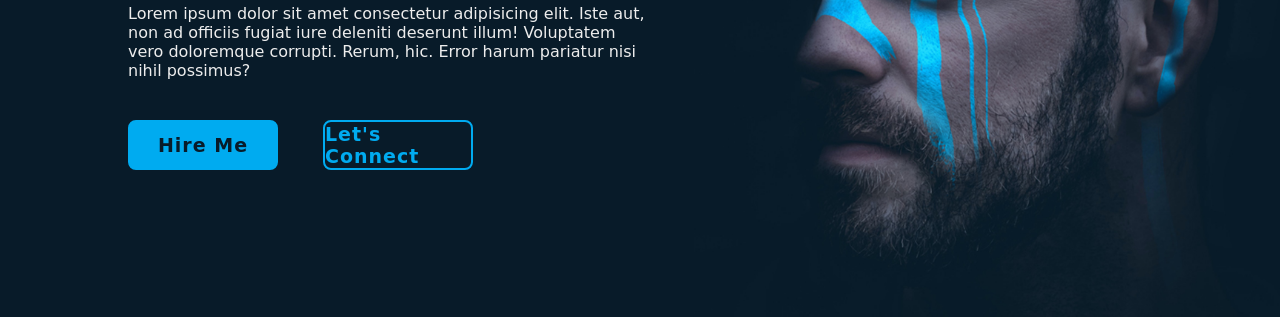
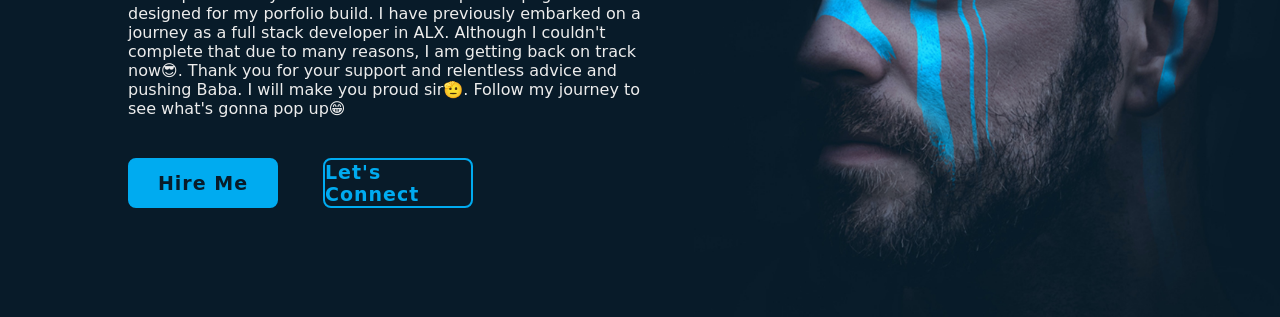
Before and after one commit to RunPROG2022/Portfoliowebdesign, a plain HTML site: page index.html in a window 1280 px wide. Shown: the part 400-717 px from the top of the page. Drawn offline with nearby package versions, Linux system fonts and the light colour scheme.

Commit message:
second commit

```diff
--- a/index.html
+++ b/index.html
@@ -25,9 +25,9 @@
 
     <section class="home">
         <div class="home-content">
-            <h1>Hi, I'm Yoseph Araya</h1>
+            <h1>Hi,I'm Yoseph Araya</h1>
             <h3>Frontend Developer</h3>
-            <p>Lorem ipsum dolor sit amet consectetur adipisicing elit. Iste aut, non ad officiis fugiat iure deleniti deserunt illum! Voluptatem vero doloremque corrupti. Rerum, hic. Error harum pariatur nisi nihil possimus?</p>
+            <p>A young developer in ADDIS. I have been working on front-end development early in 2022. This is a sample webpage I designed for my porfolio build. I have previously embarked on a journey as a full stack developer in ALX. Although I couldn't complete that due to many reasons, I am getting back on track now😎. Thank you for your support and relentless advice and pushing Baba. I will make you proud sir🫡. Follow my journey to see what's gonna pop up😁</p>
             <div class="btn-box">
                 <a href="#">Hire Me</a>
                 <a href="#">Let's Connect</a>
```
